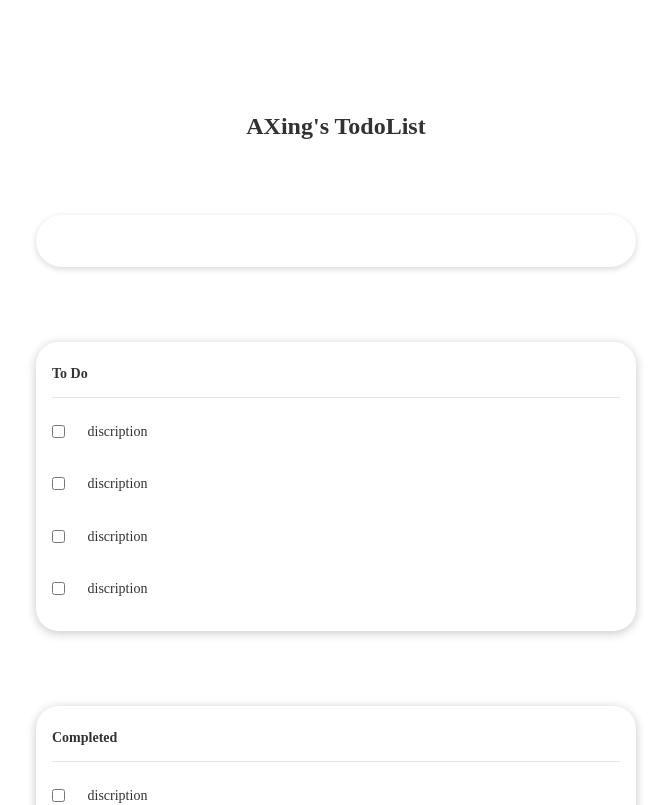
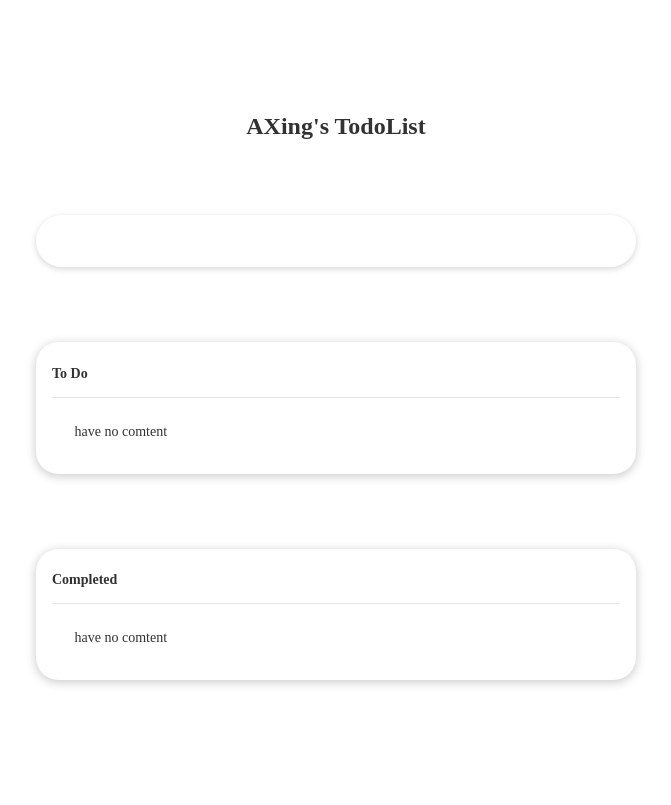
Before and after one commit to OliverLiXD/todolist, a React (Create React App) app: page / in a window 1280 px wide. Shown: the top 805 px of the page, without its empty margins (304-975 px from the left). Built offline with nearby package versions, Linux system fonts and the light colour scheme; a web font is replaced by a local one.

Commit message:
Data render completed.

```diff
--- a/src/App.tsx
+++ b/src/App.tsx
@@ -1,22 +1,94 @@
 import * as React from 'react';
 import "./App.scss";
-import Input from "./components/Input";
+import MyInput from "./components/MyInput";
 import ShowList from "./components/ShowList";
 
 type todoItemType = {
   discription: string,
-  done: true | false
+  done: true | false,
+  id: string
 }
 type todolistType = todoItemType[];
 
 function App() {
+
   const [todolist, setTodolist] = React.useState<todolistType | null>(null);
+
+  function addTodoItem(e: React.KeyboardEvent<HTMLInputElement>): void {
+    if(e.code === "Enter"){
+      const res = (e.target as HTMLInputElement).value;
+      setTodolist((preState): todolistType => {
+        if( preState !== null) {
+          return [
+            ...preState,
+            {
+              discription: res,
+              done: false,
+              id: Date.now() + ""
+            }
+          ]
+        }
+        return [
+          {
+            discription: res,
+            done: false,
+            id: Date.now() + ""
+          }
+        ]
+      })
+    }
+  }
+
+  function changeTodoItem(id: string): void {
+    console.log("changeTodoItem called, id = " + id);
+    setTodolist((preState) => {
+      let changed: todoItemType= {
+        discription: "none",
+        done: false,
+        id: Date.now() + ""
+      };
+      if(preState !== null) {
+        const res = preState.filter((item) => {
+          if(item.id === id) {
+            changed = item;
+            return false
+          }
+          return true
+        })
+        changed.done = !changed.done;
+        console.log(changed);
+        return [
+          ...res,
+          {
+            discription: changed.discription,
+            done: !changed.done,
+            id: changed.id
+          }
+        ] as todolistType;
+      }
+
+      return null;
+    })
+  }
+
+  function deleteTodoItem(id: string): void {
+    setTodolist((preState) => {
+      if(preState !== null) {
+        const res = preState.filter((item) => {
+          return item.id !== id;
+        })
+
+        return res;
+      }
+      return null;
+    })
+  }
 
   return (
     <div className="App">
       <h2>AXing's TodoList</h2>
-      <Input></Input>
-      <ShowList></ShowList>
+      <MyInput addTodoItem={ addTodoItem }></MyInput>
+      <ShowList todolist={ todolist ? todolist : null } changeTodoItem={ changeTodoItem } deleteTodoItem={ deleteTodoItem }></ShowList>
     </div>
   );
 }
--- a/src/components/Input/index.tsx
+++ /dev/null
@@ -1,12 +0,0 @@
-import * as React from "react";
-import "./Input.scss"
-const Input = () => {
-  return (
-    <div className="input">
-      <input type="text" />
-      <i className="iconfont clean" >&#xe8d1;</i>
-    </div>
-  )
-}
-
-export default Input;
--- /dev/null
+++ b/src/components/MyInput/index.tsx
@@ -0,0 +1,23 @@
+import * as React from "react";
+import "./Input.scss"
+type MyInputProp = {
+  addTodoItem: (e: React.KeyboardEvent<HTMLInputElement>) => void
+}
+type MyInputState = {
+
+}
+const Input = ({ addTodoItem }: MyInputProp, state: MyInputState) => {
+  const inputRef = React.useRef<HTMLInputElement>(null);
+  function cleanInput(e: React.MouseEvent<HTMLElement>): void {
+    (inputRef.current as HTMLInputElement).value = ""
+  }
+
+  return (
+    <div className="input">
+      <input type="text" onKeyUp={addTodoItem} ref={inputRef}/>
+      <i className="iconfont clean" onClick={ cleanInput }>&#xe8d1;</i>
+    </div>
+  )
+}
+
+export default Input;
--- a/src/components/ShowList/index.tsx
+++ b/src/components/ShowList/index.tsx
@@ -1,52 +1,78 @@
 import * as React from "react";
 import "./ShowList.scss"
 
-const ShowList = () => {
+type todoItemType = {
+  discription: string,
+  done: true | false,
+  id: string
+}
+type todolistType = todoItemType[];
+
+type ShowListProps = {
+  todolist: todolistType | null,
+  changeTodoItem: (id: string) => void,
+  deleteTodoItem: (id: string) => void
+}
+
+const ShowList = ({ todolist, changeTodoItem, deleteTodoItem }: ShowListProps) => {
   return (
     <div className="showlist">
       <div className="unfinish">
         <div className="listtitle">To Do</div>
         <ul>
+          { todolist ?
+            todolist.filter((item) => {return !item.done}).length > 0 ?
+            todolist.filter((item) => {return !item.done}).map((item) => {
+              return (
+                <li className="todoitem" key={item.id}>
+                  <input type="checkbox" className="checkbox" onChange={() => {changeTodoItem(item.id)}} checked={item.done}/>
+                  <span className="discription">{item.discription}</span>
+                  <i className="iconfont clean" onClick={() => {deleteTodoItem(item.id)}}>&#xe8d1;</i>
+                </li>
+              )
+            }) : (
               <li className="todoitem">
-            <input type="checkbox" className="checkbox"/>
-            <span className="discription">discription</span>
-            <i className="iconfont clean" >&#xe8d1;</i>
+                {/* <input type="checkbox" className="checkbox" onClick={changeTodoItem}/> */}
+                <span className="discription">have no comtent</span>
+                {/* <i className="iconfont clean" onClick={deleteTodoItem}>&#xe8d1;</i> */}
               </li>
+            )
+              :
             <li className="todoitem">
-            <input type="checkbox" className="checkbox"/>
-            <span className="discription">discription</span>
-            <i className="iconfont clean" >&#xe8d1;</i>
+              {/* <input type="checkbox" className="checkbox" onClick={changeTodoItem}/> */}
+              <span className="discription">have no comtent</span>
+              {/* <i className="iconfont clean" onClick={deleteTodoItem}>&#xe8d1;</i> */}
             </li>
-          <li className="todoitem">
-            <input type="checkbox" className="checkbox"/>
-            <span className="discription">discription</span>
-            <i className="iconfont clean" >&#xe8d1;</i>
-          </li>
-          <li className="todoitem">
-            <input type="checkbox" className="checkbox"/>
-            <span className="discription">discription</span>
-            <i className="iconfont clean" >&#xe8d1;</i>
-          </li>
+          }
         </ul>
       </div>
       <div className="finished">
       <div className="listtitle">Completed</div>
         <ul>
+          { todolist ?
+            todolist.filter((item) => {return item.done}).length > 0 ?
+            todolist.filter((item) => {return item.done}).map((item) => {
+              return (
+                <li className="todoitem" key={item.id}>
+                  <input type="checkbox" className="checkbox" checked={item.done} onChange={() => {changeTodoItem(item.id)}}/>
+                  <span className="discription">{item.discription}</span>
+                  <i className="iconfont clean" onClick={() => {deleteTodoItem(item.id)}}>&#xe8d1;</i>
+                </li>
+              )
+            }) : (
               <li className="todoitem">
-            <input type="checkbox" className="checkbox"/>
-            <span className="discription">discription</span>
-            <i className="iconfont clean" >&#xe8d1;</i>
+                {/* <input type="checkbox" className="checkbox" onClick={changeTodoItem}/> */}
+                <span className="discription">have no comtent</span>
+                {/* <i className="iconfont clean" onClick={deleteTodoItem}>&#xe8d1;</i> */}
               </li>
+            )
+              :
             <li className="todoitem">
-            <input type="checkbox" className="checkbox"/>
-            <span className="discription">discription</span>
-            <i className="iconfont clean" >&#xe8d1;</i>
+              {/* <input type="checkbox" className="checkbox" onClick={changeTodoItem}/> */}
+              <span className="discription">have no comtent</span>
+              {/* <i className="iconfont clean" onClick={deleteTodoItem}>&#xe8d1;</i> */}
             </li>
-          <li className="todoitem">
-            <input type="checkbox" className="checkbox"/>
-            <span className="discription">discription</span>
-            <i className="iconfont clean" >&#xe8d1;</i>
-          </li>
+          }
         </ul>
       </div>
     </div>
```
Also changed, not shown: src/components/MyInput/Input.scss (renamed from src/components/Input/Input.scss). Lines whose indentation alone changed are shown as unchanged.
